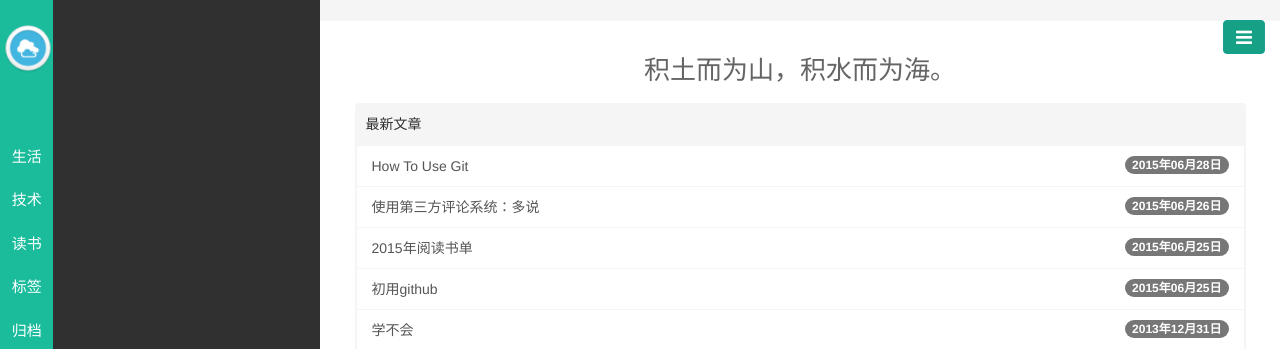
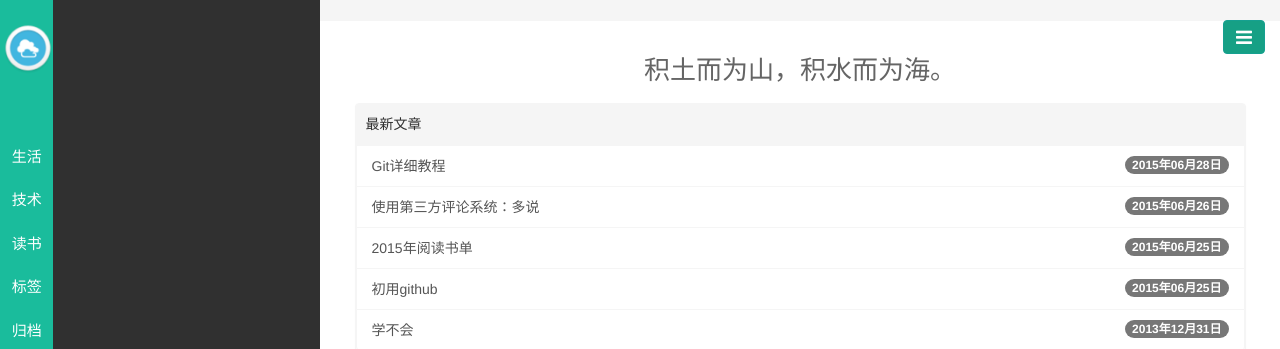
Before and after one commit to liuweigg/liuweigg.github.io, a Jekyll site: the page built from index.html, in a window 1280 px wide. Shown: the top 349 px of the page. Built offline with Jekyll 4.4.1, drawn with Linux system fonts in a browser that asks for light colours; nearby versions of some CDN libraries; library files that are not in the unit come from our copies; Markdown is read by kramdown in place of the engine named in the settings; the list of posts is cut into pages by our own code; comment, search, counter and statistics services are not loaded.

Commit message:
Update 2015-06-28-how-to-use-git.md

```diff
--- a/_posts/技术/2015-06-28-how-to-use-git.md
+++ b/_posts/技术/2015-06-28-how-to-use-git.md
@@ -1,3 +1,11 @@
+---
+layout: post
+title: Git详细教程
+category: 技术
+tags: github
+keywords:
+description:
+---
 
 # Git详细教程 #
 
```
